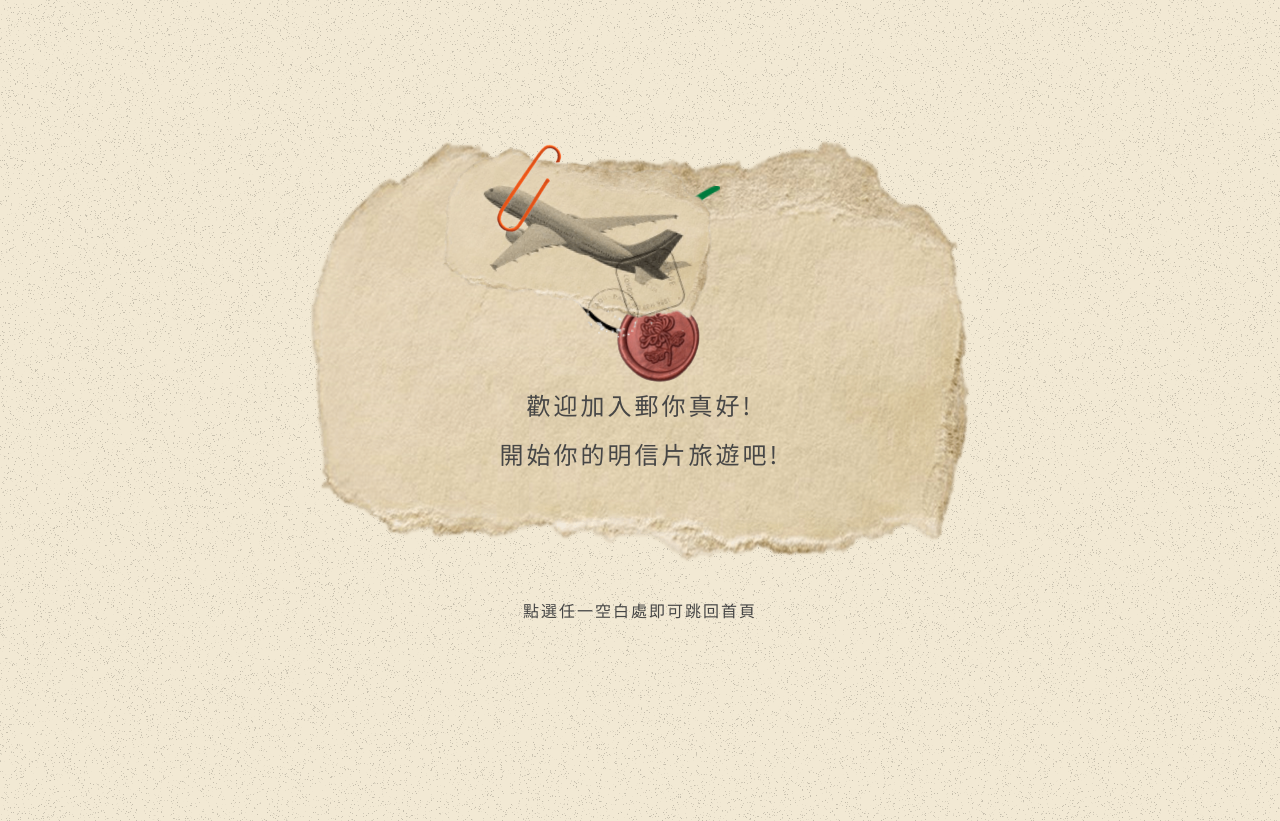
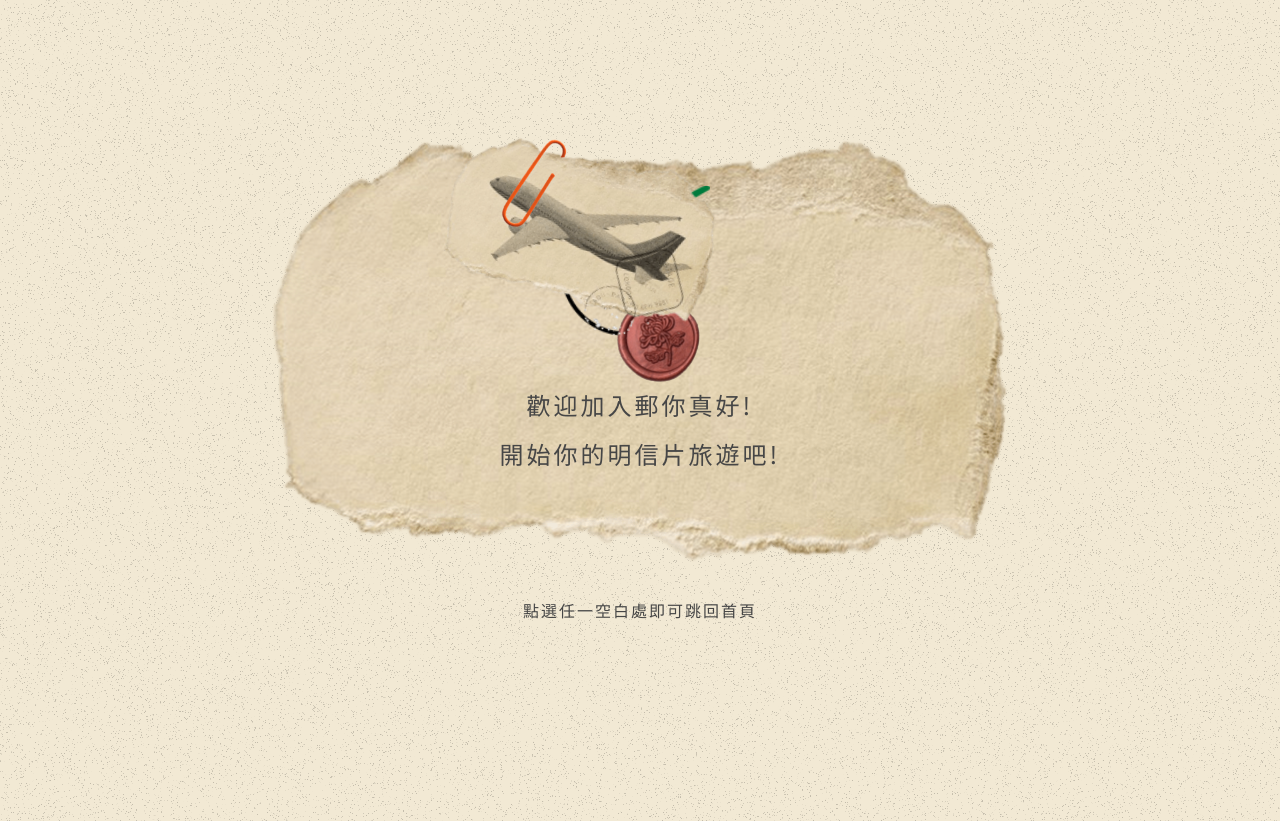
Before and after one commit to YUZI-CHEN/team-project, a plain HTML site: page page/finish.html in a window 1280 px wide. Shown: the part 79-900 px from the top of the page. Drawn offline with Linux system fonts and the light colour scheme.

Commit message:
調整插圖位置

```diff
--- a/scss/finish.scss
+++ b/scss/finish.scss
@@ -186,7 +186,7 @@ main {
 
   #finish-box {
 
-    width: 700px;
+    width: 780px;
     height: 480px;
     position: relative;
     img{
@@ -204,7 +204,7 @@ main {
           width: 150px;
           height: 150px;
           top: 65px;
-          left: 280px;
+          left: 310px;
 
       }
       .content-p{
@@ -246,9 +246,9 @@ main {
 
   width: 300px;
   height: 250px;
-  top: 230px;
+  top: 225px;
   right: 555px;
-  transform: rotate(8deg);
+  transform: rotate(12deg);
 
 }
 /* 右上迴紋針 */
@@ -256,6 +256,6 @@ main {
   position: absolute;
   width: 100px;
   height: 100px;
-  top: 205px;
-  right: 700px;
+  top: 200px;
+  right: 695px;
 }
```
Also changed, not shown: css/finish.css, css/finish.min.css, 2 other files.
